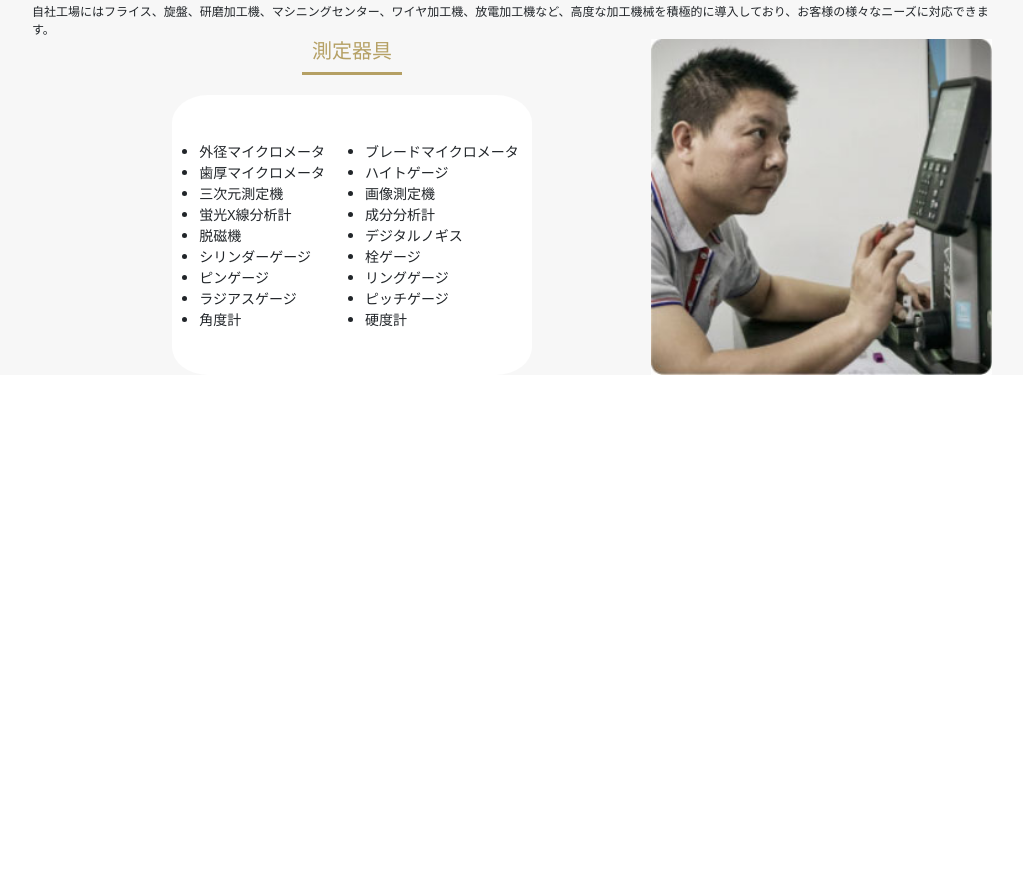
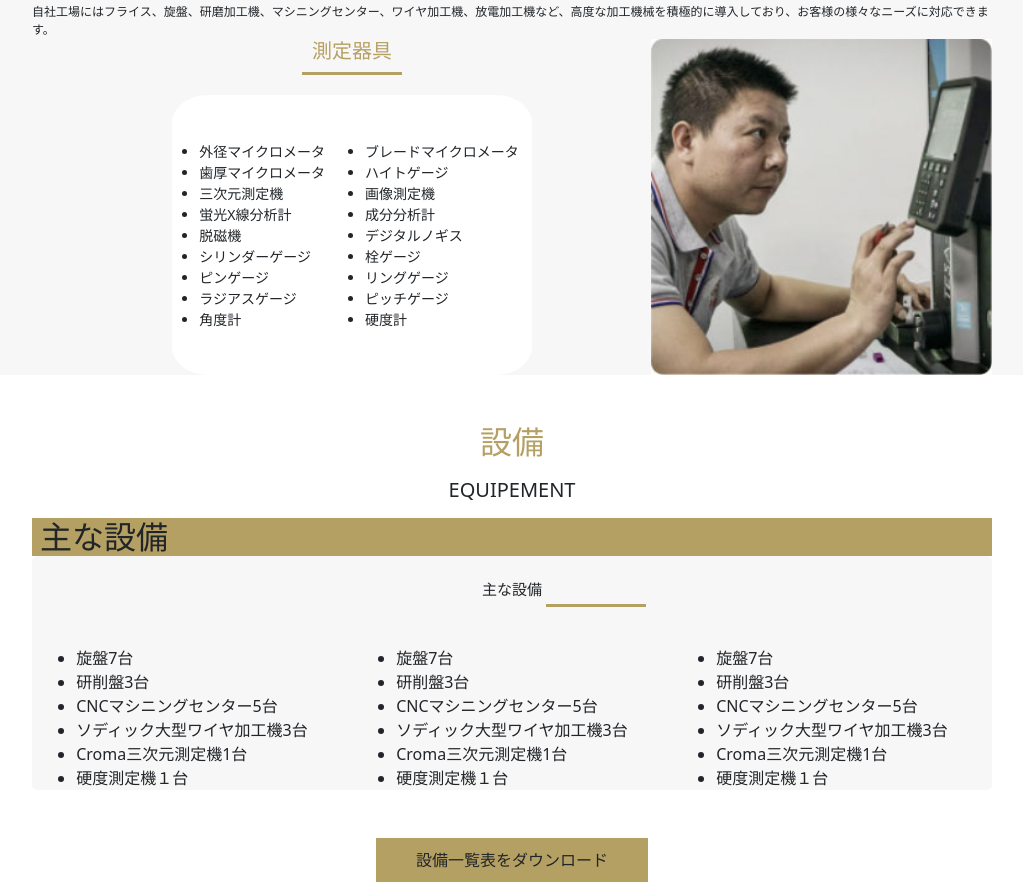
Before and after one commit to brtauhid/Shenzhen-Jinyuan-Precision-Exhibition-Co.-Ltd., a plain HTML site: page index.html in a window 1280 px wide. Shown: the part 4715-5597 px from the top of the page, without its empty margins (128-1151 px from the left). Before the commit the page ends 5090 px from the top, so only its background shows below. Drawn offline with nearby package versions, Linux system fonts and the light colour scheme.

Commit message:
equipement

```diff
--- a/index.html
+++ b/index.html
@@ -602,6 +602,75 @@
       </div>
     </section>
 
+    <!-- equipement section start -->
+    <section class="equipement">
+      <div class="container-fluid">
+        <div class="row max-width mx-auto">
+          <div class="col-md-12">
+            <div class="eq-title mt-5 mb-3">
+              <h2>設備</h2>
+              <h3 class="mt-3">EQUIPEMENT</h3>
+            </div>
+
+            <div class="eq-top-heading">
+              <h2 class="text-start ps-2">主な設備</h2>
+            </div>
+
+            <div class="equipement-content pt-4">
+              <div class="row">
+                <div class="col-md-12">
+                  <div class="eq-heading">
+                    <h2 class="mb-5">主な設備</h2>
+                  </div>
+                </div>
+              </div>
+              <div class="eq-list">
+                <div class="row">
+                  <div
+                    class="col-md-4 d-flex align-items-center justify-content-center"
+                  >
+                    <ul>
+                      <li>旋盤7台</li>
+                      <li>研削盤3台</li>
+                      <li>CNCマシニングセンター5台</li>
+                      <li>ソディック大型ワイヤ加工機3台</li>
+                      <li>Croma三次元測定機1台</li>
+                      <li>硬度測定機１台</li>
+                    </ul>
+                  </div>
+                  <div
+                    class="col-md-4 d-flex align-items-center justify-content-center"
+                  >
+                    <ul>
+                      <li>旋盤7台</li>
+                      <li>研削盤3台</li>
+                      <li>CNCマシニングセンター5台</li>
+                      <li>ソディック大型ワイヤ加工機3台</li>
+                      <li>Croma三次元測定機1台</li>
+                      <li>硬度測定機１台</li>
+                    </ul>
+                  </div>
+                  <div
+                    class="col-md-4 d-flex align-items-center justify-content-center"
+                  >
+                    <ul>
+                      <li>旋盤7台</li>
+                      <li>研削盤3台</li>
+                      <li>CNCマシニングセンター5台</li>
+                      <li>ソディック大型ワイヤ加工機3台</li>
+                      <li>Croma三次元測定機1台</li>
+                      <li>硬度測定機１台</li>
+                    </ul>
+                  </div>
+                </div>
+              </div>
+            </div>
+            <div class="eq-btn mt-5">設備一覧表をダウンロード</div>
+          </div>
+        </div>
+      </div>
+    </section>
+
     <script
       src="https://cdn.jsdelivr.net/npm/bootstrap@5.2.0-beta1/dist/js/bootstrap.bundle.min.js"
       integrity="sha384-pprn3073KE6tl6bjs2QrFaJGz5/SUsLqktiwsUTF55Jfv3qYSDhgCecCxMW52nD2"
--- a/style.css
+++ b/style.css
@@ -305,3 +305,54 @@ body {
 .operating-info p {
   font-size: 12px;
 }
+
+/* equipment start */
+.equipement {
+  height: 500px;
+  text-align: center;
+  background-color: #fff;
+}
+
+.eq-title h2 {
+  color: #b5a064;
+}
+
+.eq-title h3 {
+  font-size: 20px;
+  font-weight: 400;
+}
+
+.eq-top-heading {
+  background-color: #b5a064;
+}
+
+.equipement-content {
+  background-color: #f7f7f7;
+  border-radius: 5px;
+}
+
+.eq-heading h2 {
+  font-size: 15px;
+  position: relative;
+}
+
+.eq-heading h2:after {
+  content: "";
+  width: 100px;
+  border-bottom: solid 3px #b5a064;
+  position: absolute;
+  right: 36%;
+  top: 135%;
+  height: 3px;
+  z-index: 1;
+}
+.eq-btn {
+  background-color: #b5a064;
+  padding: 10px 40px !important;
+  display: inline-block;
+  cursor: pointer;
+}
+
+.eq-list li {
+  text-align: left !important;
+}
```
